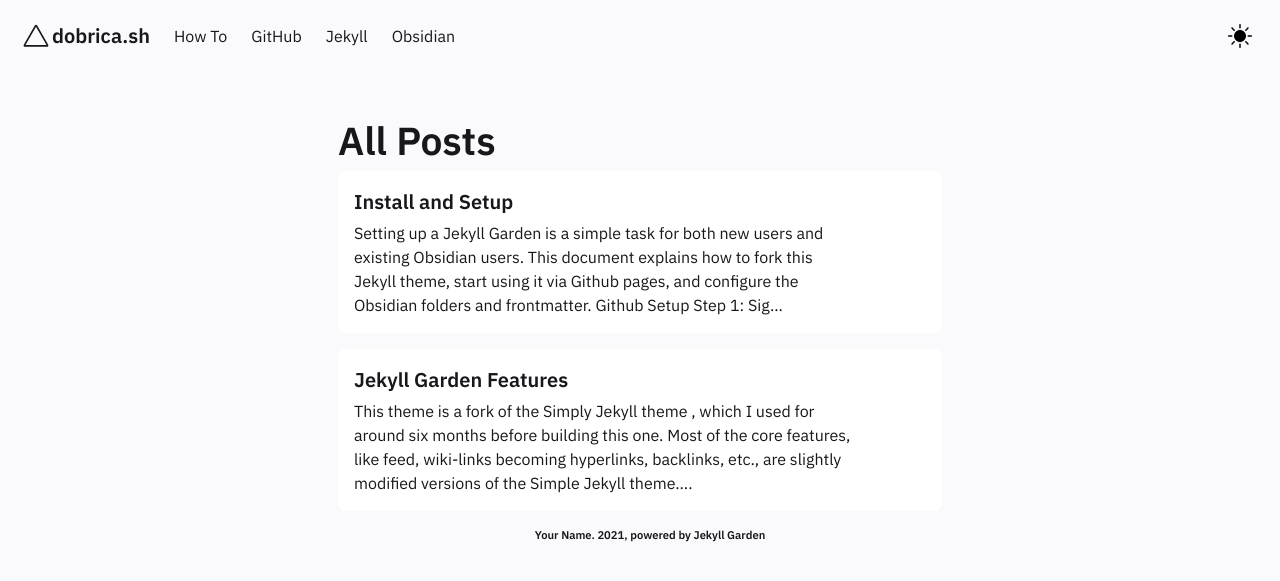
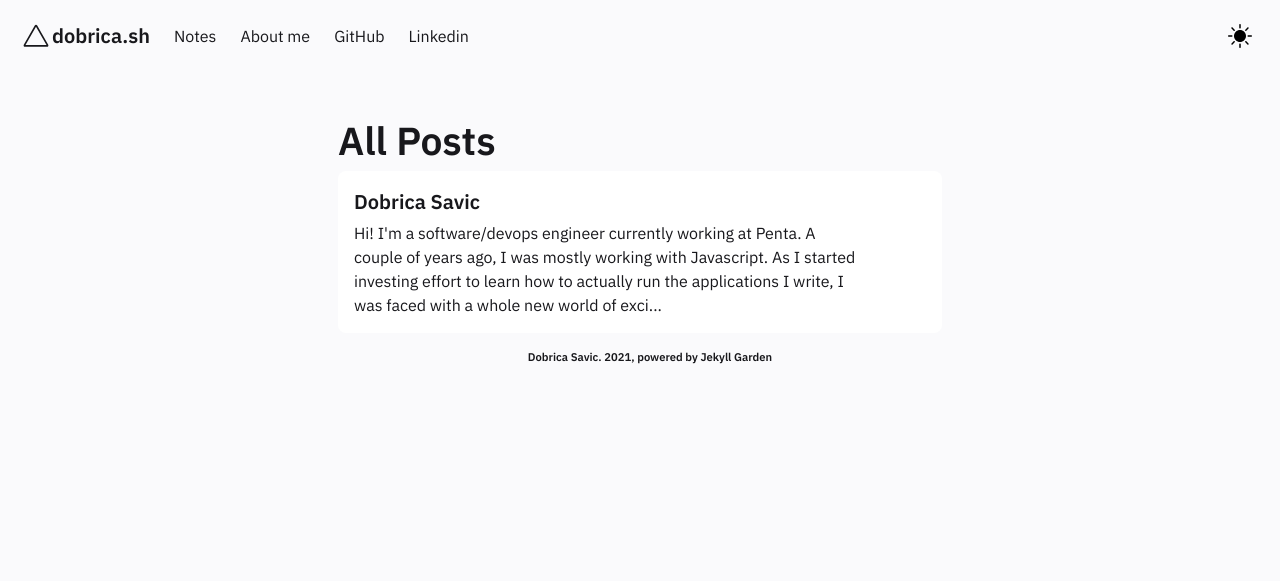
Before and after one commit to hpdobrica/hpdobrica.github.io, a Jekyll site: the page built from pages/posts.md, in a window 1280 px wide. Shown: the top 581 px of the page. Built offline with Jekyll 4.4.1, drawn with Linux system fonts in a browser that asks for light colours.

Commit message:
adapt template

````diff
--- a/_config.yml
+++ b/_config.yml
@@ -20,7 +20,7 @@
 
 
 baseurl: "/" # the subpath of your site, e.g. /blog
-url: "https://jekyll-garden.github.io/" # the base hostname & protocol for your site, e.g. http://example.com
+url: "https://dobrica.sh/" # the base hostname & protocol for your site, e.g. http://example.com
 
 #######################################################################
 # Settings related to the Header and your About page go here,such as
@@ -31,7 +31,7 @@ url: "https://jekyll-garden.github.io/" # the base hostname & protocol for your
 heading: Digital Garden # Change this
 copyright:
   year: 2021
-  msg: Your Name # This is a mandatory attribute for copyright to be displayed ; If deleting this, edit at footer layout.
+  msg: Dobrica Savic # This is a mandatory attribute for copyright to be displayed ; If deleting this, edit at footer layout.
 
 
 #####################################################################
--- a/_includes/FeedContent.html
+++ b/_includes/FeedContent.html
@@ -1,7 +1,8 @@
 <div class="block">
-    <h1>Welcome to the Garden!</h1>
+    <h1>Digital Garden</h1>
 
-    This page is the core feature of this theme, a feed of notes arranged based on the latest date. </br>
+    Here you will find notes on varying topics, ranging from presocratic philosophy to Kubernetes. Whenever I learn something interesting, I'll add it here.</br>
+    You might find some of these a bit strange, and this is fine - I primarily write these for myself, but feel free to use anything you find useful.</br>
     Check <a href="../posts/features" style="color:var(--link);">Features</a> to know how to hide notes from this feed or make this the homepage.
 
 
--- a/_includes/Header.html
+++ b/_includes/Header.html
@@ -55,17 +55,17 @@
 
     <div id="navbarBasicExample" class="navbar-menu">
       <div class="navbar-start">
-        <a href="../posts/how-to"  class="navbar-item">
-          How To
+        <a href="../notes"  class="navbar-item">
+          Notes
         </a>
-        <a href="https://github.com/Jekyll-Garden/jekyll-garden.github.io" target="_blank" class="navbar-item">
+        <a href="../posts/about-me"  class="navbar-item">
+          About me
+        </a>
+        <a href="https://github.com/hpdobrica" target="_blank" class="navbar-item">
           GitHub
         </a>
-        <a href="https://jekyllrb.com/" target="_blank"  class="navbar-item">
-          Jekyll
-        </a>
-        <a href="https://obsidian.md/"  target="_blank" class="navbar-item">
-          Obsidian
+        <a href="https://linkedin.com/in/hpdobrica"  target="_blank" class="navbar-item">
+          Linkedin
         </a>
       </div>
       <div class="navbar-end is-hidden-mobile" onclick="modeSwitcher()" >
--- a/_posts/2020-03-01-features.md
+++ /dev/null
@@ -1,20 +0,0 @@
----
-title: Jekyll Garden Features
----
-
-This theme is a fork of <a href="https://github.com/raghuveerdotnet/simply-jekyll">the Simply Jekyll theme </a>,  which I used for around six months before building this one. Most of the core features, like feed, wiki-links becoming hyperlinks, backlinks, etc., are slightly modified versions of the Simple Jekyll theme. I have tried not to break features from the theme, but I am not sure as I don't use many of them. <a href="https://simply-jekyll.netlify.app/posts/explore">Check Simply Jekyll features here.</a>
-
-### Note feed
-Jekyll garden comes with a feed-like display of all notes. There is a frontmatter value called `notetype` using which you can decide if notes need to be displayed or not on the feed. Use `notetype:feed` to show, and `notetype:unfeed`. Read more at  [[The story of a hidden note]]
-
-### Feed as Homepage
-The current configuration of this theme contains a homepage, and feed is generated at /notes. You can make the feed homepage by modifying `homepage: enabled` to `false` in _config.yml.
-
-### Content Files
-To modify homepage content, edit `_includes/Homepage.html`. Similarly, to edit feed intro, make changes at `_includes/FeedContent.html`. To modify the navigation part, edit `_includes/Header.html`
-
-### Limitations : Tags
-This theme doesn't support #tags inside the story. Tags using frontend YAML is possible, but it will be a single file index as auto-generating pages per Tag is complex using Github pages. (I might add this in the next version, if I can crack how to, and if there is a demand)
-
-###  Limitations : Images
-Jekyll doesn't render images or attachments inside collection folders, and it suggests `/assets/img/` to accommodate all images. You can make the entire GitHub repo your Obsidian vault, but I felt it cluttered to see code along with my notes. My notes have significantly fewer images, and hence, for now, I manually paste images to assets and copy relative URLs to Obsidian. (but I am not sure if it's the best way)
--- a/_posts/2020-03-01-how-to.md
+++ /dev/null
@@ -1,63 +0,0 @@
----
-title: Install and Setup
----
-
-Setting up a Jekyll Garden is a simple task for both new users and existing Obsidian users. This document explains how to fork this Jekyll theme, start using it via Github pages, and configure the Obsidian folders and frontmatter.
-
-### Github Setup
-
-**Step 1**: Sign-In to Github, visit the [theme page](https://github.com/Jekyll-Garden/jekyll-garden.github.io) and click on 'Use this Template'
-
-<img src="../assets/img/1-how-to.png" width="100%">
-
-**Step 2**: Name the forked repo as `yourusername.github.io`. My Github username is hfactor, hence it's hfactor.github.io
-
-<img src="../assets/img/2-how-to.png" width="100%">
-
-
-**Step 3**: Go to your repo's settings > pages and set the source to your main branch.
-<img src="../assets/img/3-how-to.png" width="100%">
-
-
-Step 4 (Optional): If you have a custom domain, set [CNAME](https://docs.github.com/en/pages/getting-started-with-github-pages/securing-your-github-pages-site-with-https).
-
-Claps! The Jekyll website with a Note Garden theme is ready. Visit  `yourusername.github.io` to see that.
-_If it's not working, edit this readme (add something and commit) to trigger static page generation._
-
-### Github to your Desktop
-
-Step 1: Go to `yourusername.github.io`, and clone your repository to your machine. For this, you can use git-commands or install [Github for desktop.](https://desktop.github.com/)
-<img src="../assets/img/4-how-to.png" width="100%">
-
-Step 2: Once you have successfully cloned the repository to your machine, Open the Obsidian app, and set the folder `_notes` inside the repository as your vault.
-<img src="../assets/img/5-how-to.png" width="100%">
-
-## Obsidian
-
-Choosing the `_notes` folder as your vault is critical, Once done, you can start adding notes to this vault and add frontmatter to support.
-Read about theme's frontmatter at [[Welcome to the garden]]
-<img src="../assets/img/6-how-to.png" width="100%">
-
-## Frontmatter
-
-For all notes to work properly, we need to have three frontmatter values. (If you check this MD file, you will see them as the first five lines).
-
-```
-title:"Filename"
-notetype: feed | unfeed
-date: DD-MM-YYYY
-```
-The title should be the same as that for the file name (for backlinks to work). `notetype` is used to declutter the feed by hiding less relevant, supporting-notes from the feed. The date is used to sort notes in the latest one first order. (I consider it as the last updated date than created date.).
-
-## Updating Digital Garden
-
-Once you have enough notes, got to the Github Desktop app, commit the changes to main, and push the changes to Github. Github will update the pages!
-<img src="../assets/img/7-how-to.png" width="100%">
-
-If you want to know my workflow or Obsidian folder structure, check [here]()
-
-## Notes
-
-The best part of Jekyll and Obsidian is that they use a standard markup language like [markdown](https://daringfireball.net/projects/markdown/) to build notes. And hence, the content becomes independent of the tool. You can use any text editor like VSCode or atom or 1Writer for iPad to edit the text. Check for plugins that do autocomplete for [[ and that's all you need! Similarly, you can use the theme without syncing locally. You can directly add and edit notes using Github or tools like [Forestry](https://forestry.io/) and modify the content!
-
-The best part of Obsidian is how it connects notes by auto-completing the wiki links and providing a graph view. I usually use 1Writer on iPad to make content, and Obsidian for cleanup, reading, and finding new connections. (Read my workflow)
--- /dev/null
+++ b/_posts/2021-10-31-about-me.md
@@ -0,0 +1,14 @@
+---
+title: Dobrica Savic
+---
+
+Hi! I'm a software/devops engineer currently working at <a href="https://getpenta.com/en">Penta</a>.<br>
+<br>
+
+A couple of years ago, I was mostly working with Javascript. As I started investing effort to learn how to actually run the applications I write, I was faced with a whole new world of exciting stuff I knew almost nothing about. A couple of Dockerfiles and k8s manifests later, I started working full time in an infrastructure team.<br>
+<br>
+
+Nowdays I'm trying to expand both my infrastructure and development skills with the aim to get better at writing infrastructure tooling, as I feel this beautifully blends the two loves I have.<br>
+<br>
+
+You can reach out to me on <a href="https://linkedin.com/in/hpdobrica">Linkedin</a>, or you can shoot me an <a href="mailto:hpdobrica@gmail.com">email</a> if that's more your kind of thing.
````
Also changed, not shown: README.md (+2 -41 lines).
